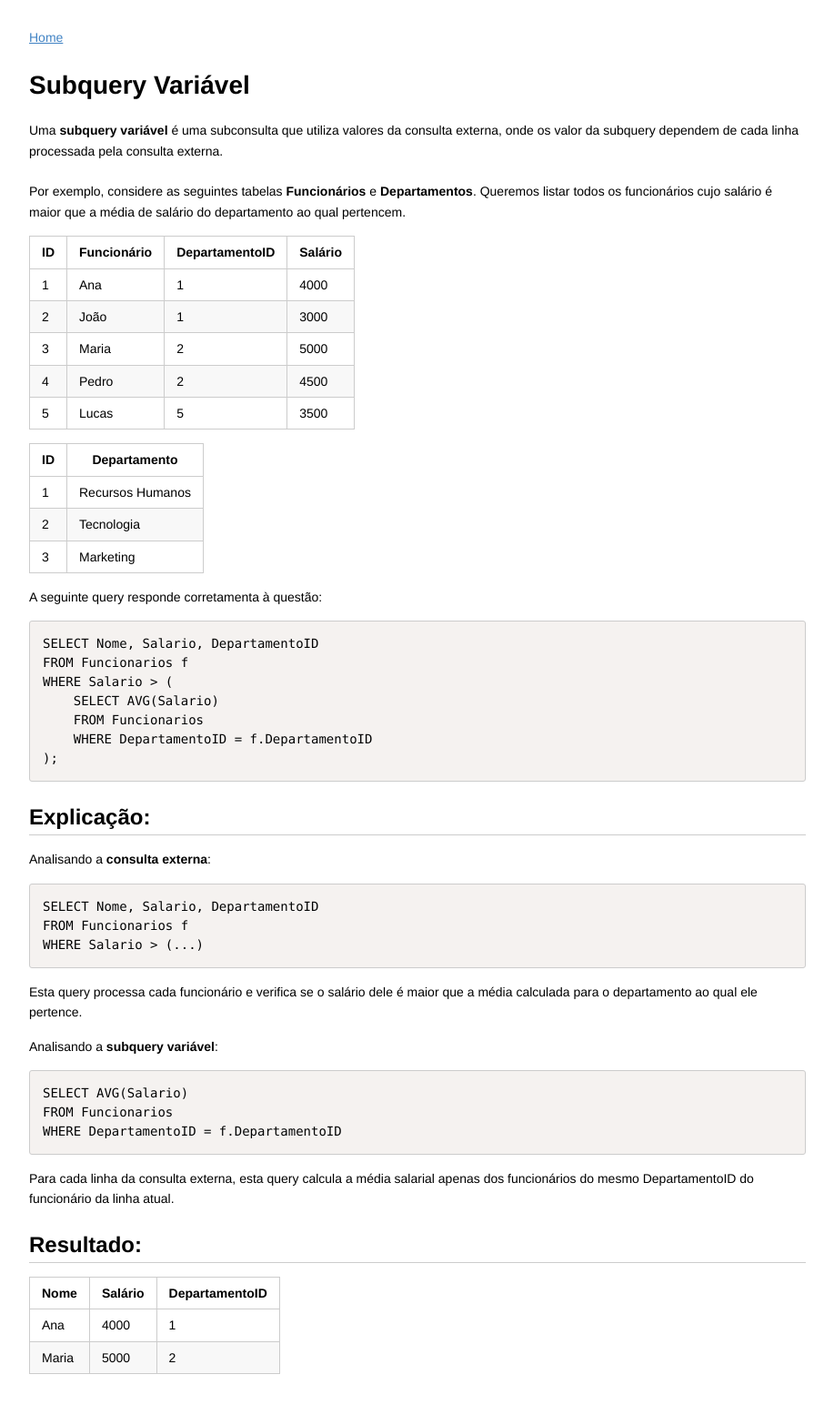
After one commit to damaral31/Portuguese-School-System-DB-Modeling, a Flask app: page /explicacao/Subquery_Variavel in a window 1280 px wide. The commit adds this page. Shown: the whole page at 91% size, without its empty margins (181-1098 px from the left). Run offline with Flask 3, Linux system fonts and the light colour scheme; some libraries are stand-ins or nearby versions.

Commit message:
Commit Subquery Variável

```diff
--- a/app/app.py
+++ b/app/app.py
@@ -61,6 +61,11 @@ def pergunta4():
     return render_template('pergunta4.html')
 
 # DIOGO
+@APP.route('/explicacao/Subquery_Variavel')
+def subqueryVariavel():
+    return render_template('explicacaoSubqueryVariavel.html')
+
+
 @APP.route('/AlunosMatriculados', methods=['GET', 'POST'])
 def visualizarDados():
     concelhos = db.execute('SELECT DISTINCT concelho FROM Concelhos').fetchall()
--- /dev/null
+++ b/app/templates/explicacaoSubqueryVariavel.html
@@ -0,0 +1,132 @@
+{% extends 'base.html' %}
+
+{% block content %}
+
+<h1>Subquery Variável</h1>
+
+<p>
+    Uma <b>subquery variável</b> é uma subconsulta que utiliza valores da consulta externa, onde os valor da subquery dependem de cada linha processada pela consulta externa.
+    <br><br>
+    Por exemplo, considere as seguintes tabelas <b>Funcionários</b> e <b>Departamentos</b>. Queremos listar todos os funcionários cujo salário é maior que a média de salário do departamento ao qual pertencem.
+</p>
+
+<table>
+
+    <thead>
+        <tr>
+            <th>ID</th>
+            <th>Funcionário</th>
+            <th>DepartamentoID</th>
+            <th>Salário</th>
+        </tr>
+    </thead>
+    <tbody>
+        <tr>
+            <td>1</td>
+            <td>Ana</td>
+            <td>1</td>
+            <td>4000</td>
+        </tr>
+        <tr>
+            <td>2</td>
+            <td>João</td>
+            <td>1</td>
+            <td>3000</td>
+        </tr>
+        <tr>
+            <td>3</td>
+            <td>Maria</td>
+            <td>2</td>
+            <td>5000</td>
+        </tr>
+        <tr>
+            <td>4</td>
+            <td>Pedro</td>
+            <td>2</td>
+            <td>4500</td>
+        </tr>
+        <tr>
+            <td>5</td>
+            <td>Lucas</td>
+            <td>5</td>
+            <td>3500</td>
+        </tr>
+    </tbody>
+</table>
+
+<table>
+
+    <thead>
+        <tr>
+            <th>ID</th>
+            <th>Departamento</th>
+        </tr>
+    </thead>
+    <tbody>
+        <tr>
+            <td>1</td>
+            <td>Recursos Humanos</td>
+        </tr>
+        <tr>
+            <td>2</td>
+            <td>Tecnologia</td>
+        </tr>
+        <tr>
+            <td>3</td>
+            <td>Marketing</td>
+        </tr>
+        <tr>
+    </tbody>
+</table>
+
+<p> A seguinte query responde corretamenta à questão: </p>
+<pre><code class="language-sql">SELECT Nome, Salario, DepartamentoID
+FROM Funcionarios f
+WHERE Salario > (
+    SELECT AVG(Salario)
+    FROM Funcionarios
+    WHERE DepartamentoID = f.DepartamentoID
+);
+</code></pre>
+
+<h2>Explicação:</h2>
+
+<p>Analisando a <b>consulta externa</b>:</p>
+<pre><code class="language-sql">SELECT Nome, Salario, DepartamentoID
+FROM Funcionarios f
+WHERE Salario > (...)
+</code></pre>
+
+<p>Esta query processa cada funcionário e verifica se o salário dele é maior que a média calculada para o departamento ao qual ele pertence.</p>
+
+<p>Analisando a <b>subquery variável</b>:</p>
+<pre><code class="language-sql">SELECT AVG(Salario)
+FROM Funcionarios
+WHERE DepartamentoID = f.DepartamentoID
+</code></pre>
+<p>Para cada linha da consulta externa, esta query calcula a média salarial apenas dos funcionários do mesmo DepartamentoID do funcionário da linha atual.</p>
+
+
+<h2>Resultado:</h2>
+<table>
+    <thead>
+        <tr>
+            <th>Nome</th>
+            <th>Salário</th>
+            <th>DepartamentoID</th>
+        </tr>
+    </thead>
+    <tbody>
+        <tr>
+            <td>Ana</td>
+            <td>4000</td>
+            <td>1</td>
+        </tr>
+        <tr>
+            <td>Maria</td>
+            <td>5000</td>
+            <td>2</td>
+        </tr>
+    </tbody>
+
+{% endblock %}
```
Also changed, not shown: app/templates/index.html (+5 -20 lines).
